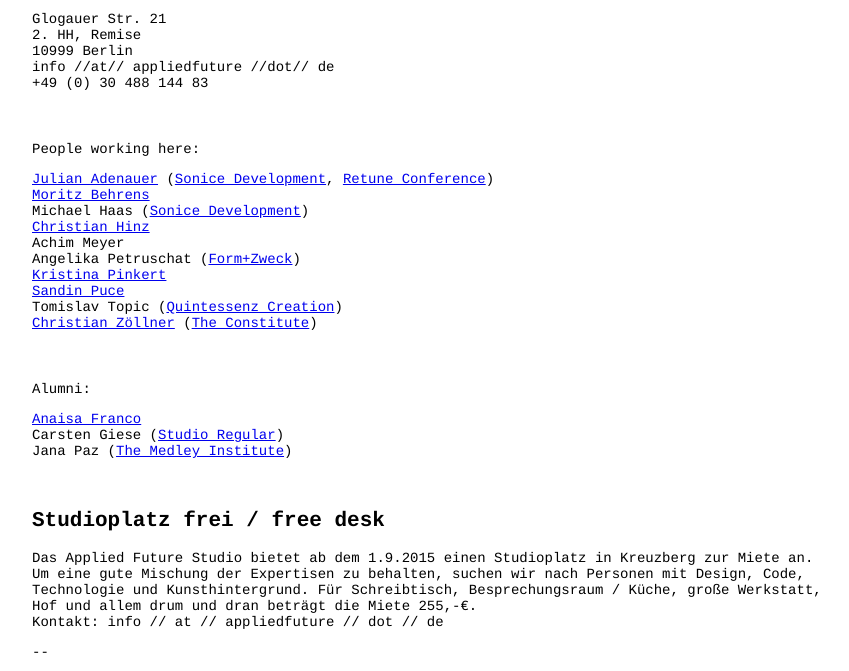
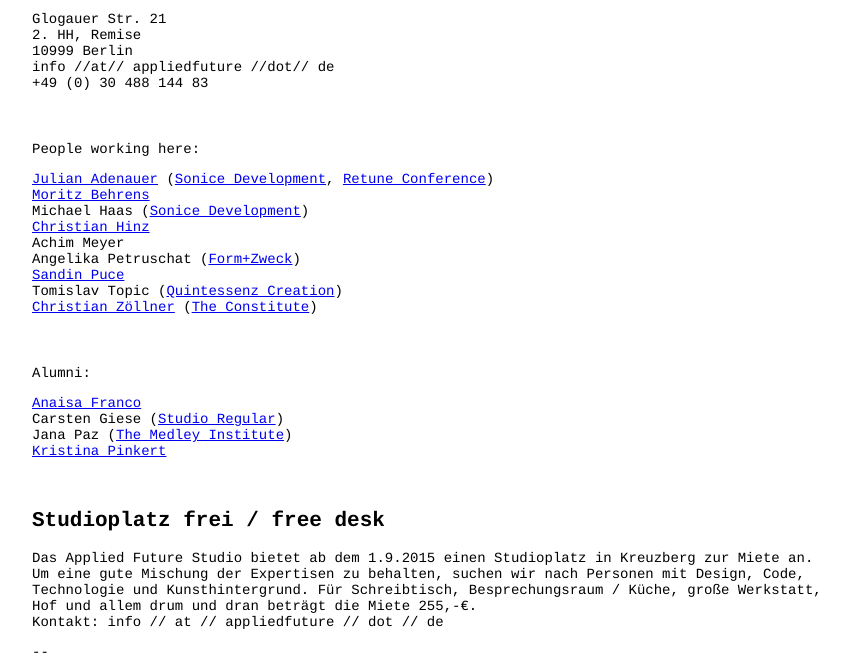
Before and after one commit to julianadenauer/appliedfuture.de, a plain HTML site: page index.html in a window 1280 px wide. Shown: the part 112-783 px from the top of the page, without its empty margins (208-1057 px from the left). Drawn offline with Linux system fonts and the light colour scheme.

Commit message:
kristina als alumni

```diff
--- a/index.html
+++ b/index.html
@@ -46,7 +46,6 @@
 			<a href="http://www.christian-hinz.eu" target="_blank">Christian Hinz</a> <br/>
 			Achim Meyer</br>
 	   		Angelika Petruschat (<a href="http://www.formundzweck.de/" target="_blank">Form+Zweck</a>) <br/>
-	        <a href="http://goldtome.de/" target="_blank">Kristina Pinkert</a> <br/>
 	        <a href="www.sandinpuce.de" target="_blank">Sandin Puce</a><br/>
 			Tomislav Topic (<a href="http://quintessenz-creation.com/" target="_blank">Quintessenz Creation</a>) <br/>
 	        <a href="http://christian-zoellner.com">Christian Zöllner</a> (<a href="http://theconstitute.org/" target="_blank">The Constitute</a>)<br/>
@@ -58,7 +57,8 @@
 		<p>
 	   		<a href="http://www.anaisafranco.com" target="_blank">Anaisa Franco</a> <br/>
 	   		Carsten Giese (<a href="http://www.studio-regular.com">Studio Regular</a>)<br/>
-	   		Jana Paz (<a href="http://www.themedleyinstitute.com">The Medley Institute</a>)
+	   		Jana Paz (<a href="http://www.themedleyinstitute.com">The Medley Institute</a>)<br/>
+				<a href="http://goldtome.de/" target="_blank">Kristina Pinkert</a>
 
 		</p>
 	</div>
```
